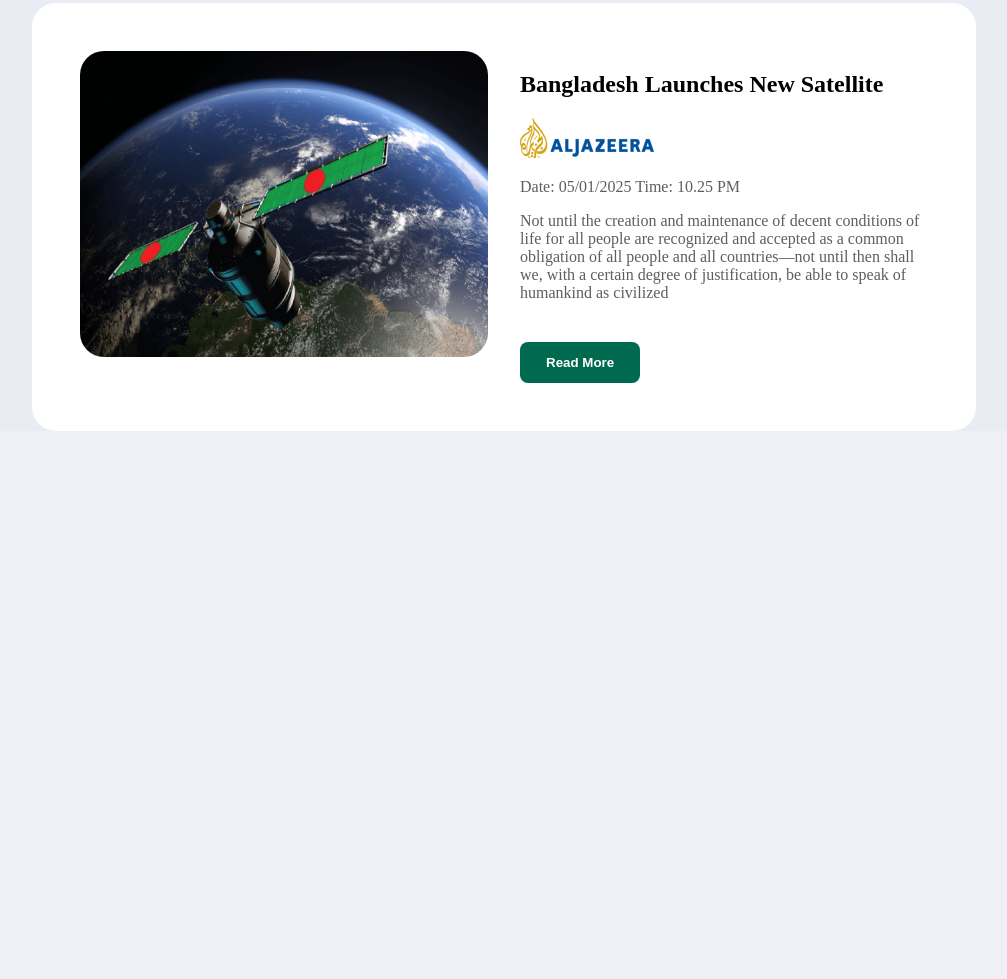
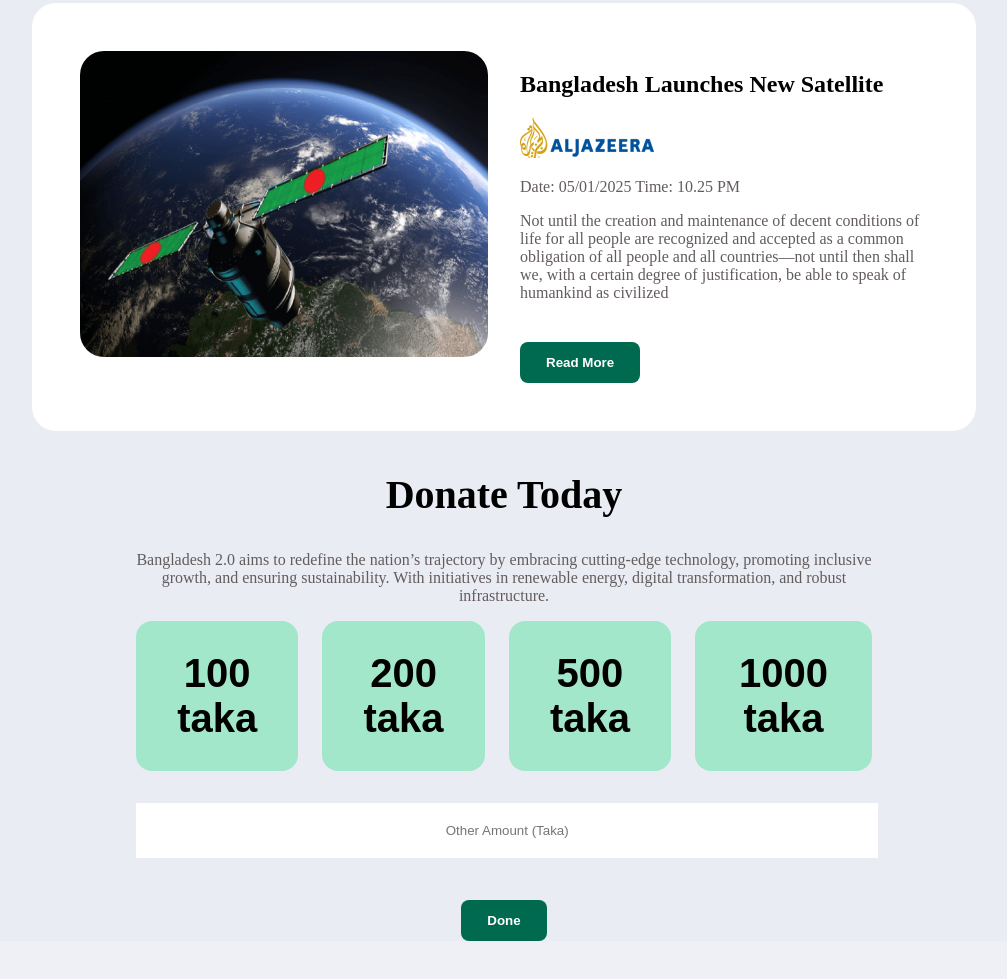
Before and after one commit to minhazchy101/ph-first-ass, a plain HTML site: page index.html in a window 1280 px wide. Shown: the part 3802-4781 px from the top of the page, without its empty margins (136-1143 px from the left). Before the commit the page ends 4273 px from the top, so only its background shows below. Drawn offline with Linux system fonts and the light colour scheme.

Commit message:
color added

```diff
--- a/index.html
+++ b/index.html
@@ -225,6 +225,32 @@ vision and challenges in New Bangladesh.
 
 </section>
 
+<section class="donate id">
+
+    <h1 class="title">Donate Today</h1>
+    <p class="st-text">Bangladesh 2.0 aims to redefine the nation’s trajectory by embracing cutting-edge technology, promoting inclusive growth, and ensuring sustainability. With initiatives in renewable energy, digital transformation, and robust infrastructure.</p>
+
+
+    <div class="taka">
+    <button class="btn-taka" >100 taka</button>
+        <button class="btn-taka">200 taka</button>
+        <button class="btn-taka">500 taka</button>
+        <button class="btn-taka">1000 taka</button>
+
+    </div>
+
+
+
+    <div class=" transparent">
+
+        <input type="text" class="transparent input" placeholder="Other Amount (Taka)">
+    </div>
+
+    <br>
+
+    <button class="jazeera-btn" >Done</button>
+</section>
+
     </main>
 
     <footer>
--- a/style/style.css
+++ b/style/style.css
@@ -23,6 +23,13 @@
     color: #635c5c;
 }
 
+button:hover{
+    background-color: navy;
+    color:white;
+    font-weight: bolder;
+}
+
+/* nav style */
 
 .nav{
     background-color: #eaedf4ce;
@@ -228,3 +235,33 @@ td, th{
     border: none;
     margin-top: 24px;
 }
+
+.donate{
+text-align: center;
+padding: 0 104px;
+}
+
+.taka{
+     display: flex;
+    justify-content: space-between;
+    gap: 24px;
+}
+
+.btn-taka{
+    font-weight: bold;
+    font-size: 40px;
+    padding: 30px;
+    border-radius: 16px;
+    border: none;
+    background-color: #9be7c7e5;
+}
+
+.input{
+    width: 90%;
+    margin-top: 32px;
+    padding: 20px 40px;
+    background-color: #ffffff;
+    color: #635c5c;
+    border: none;
+    text-align: center;
+}
```
